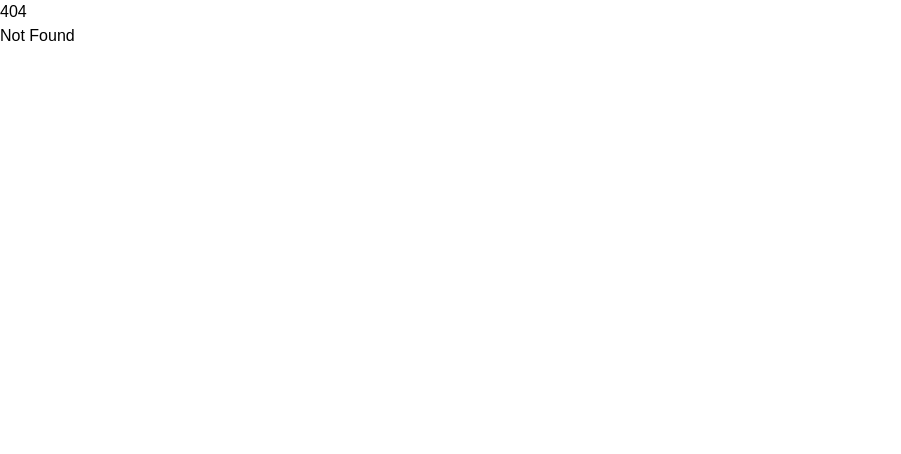
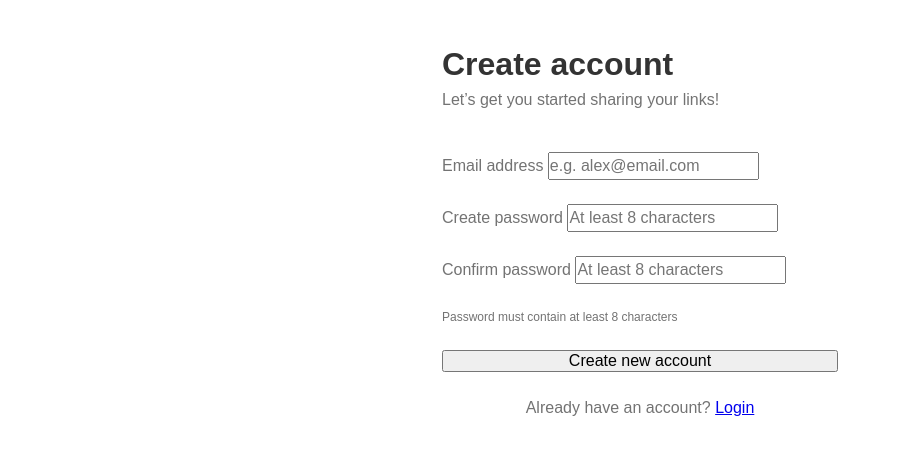
Before and after one commit to bartektricks/link-sharing-sveltekit, a SvelteKit app: page /register in a window 1280 px wide. Before the commit this address had no page. Shown: the top 454 px of the page, without its empty margins (0-901 px from the left). Built offline with nearby package versions, Linux system fonts and the light colour scheme.

Commit message:
feat: add auth view

```diff
--- /dev/null
+++ b/src/routes/(app)/+page.svelte
@@ -0,0 +1 @@
+Homepage
--- /dev/null
+++ b/src/routes/(auth)/AuthForm.svelte
@@ -0,0 +1,59 @@
+<script context="module" lang="ts">
+	import type { HTMLInputAttributes } from 'svelte/elements';
+
+	export type Field = {
+		label: string;
+	} & HTMLInputAttributes;
+</script>
+
+<script lang="ts">
+	export let title: string;
+	export let subtitle: string;
+	export let fields: Field[];
+	export let submitText: string;
+</script>
+
+<section class="auth-form">
+	<header>
+		<h1 class="heading-m">{title}</h1>
+		<p class="body-m">{subtitle}</p>
+	</header>
+
+	<form>
+		{#each fields as { label, ...field } (field.name)}
+			<label>
+				<span>{label}</span>
+				<input {...field} />
+			</label>
+		{/each}
+		<slot name="additional-fields" />
+		<input type="button" value={submitText} />
+	</form>
+
+	<footer>
+		<slot name="footer" />
+	</footer>
+</section>
+
+<style>
+	.auth-form {
+		max-width: 47.6rem;
+		margin-inline: auto;
+		padding: 4rem;
+	}
+
+	header {
+		margin-bottom: 4rem;
+	}
+
+	form {
+		display: flex;
+		flex-direction: column;
+		gap: 2.4rem;
+	}
+
+	footer {
+		margin-top: 2.4rem;
+		text-align: center;
+	}
+</style>
--- /dev/null
+++ b/src/routes/(auth)/register/+page.svelte
@@ -0,0 +1,39 @@
+<script lang="ts">
+	import AuthForm, { type Field } from '../AuthForm.svelte';
+
+	const fields = [
+		{
+			label: 'Email address',
+			name: 'email',
+			type: 'email',
+			placeholder: 'e.g. alex@email.com',
+			required: true,
+		},
+		{
+			label: 'Create password',
+			name: 'password',
+			type: 'password',
+			placeholder: 'At least 8 characters',
+			required: true,
+		},
+		{
+			label: 'Confirm password',
+			name: 'confirmPassword',
+			type: 'password',
+			placeholder: 'At least 8 characters',
+			required: true,
+		},
+	] satisfies Field[];
+</script>
+
+<AuthForm
+	title="Create account"
+	subtitle="Let’s get you started sharing your links!"
+	submitText="Create new account"
+	{fields}
+>
+	<p class="body-s" slot="additional-fields">Password must contain at least 8 characters</p>
+	<svelte:fragment slot="footer">
+		<p>Already have an account? <a href="/login">Login</a></p>
+	</svelte:fragment>
+</AuthForm>
--- a/src/routes/+layout.svelte
+++ b/src/routes/+layout.svelte
@@ -2,8 +2,4 @@
 	import '../styles/styles.css';
 </script>
 
-<div class="app">
-	<main>
-		<slot />
-	</main>
-</div>
+<slot />
--- a/src/routes/+page.svelte
+++ /dev/null
@@ -1,6 +0,0 @@
-<svelte:head>
-	<title>Home</title>
-	<meta name="description" content="Svelte demo app" />
-</svelte:head>
-
-Hello world
--- a/src/styles/_fonts.css
+++ b/src/styles/_fonts.css
@@ -15,22 +15,27 @@
 html,
 body {
 	font-size: 1.6rem;
+	color: var(--grey);
 }
 
 .heading-m {
 	font-size: 3.2rem;
 	font-weight: 700;
+	color: var(--dark-grey);
 }
 
 .heading-s {
 	font-size: 1.6rem;
 	font-weight: 700;
+	color: var(--dark-grey);
 }
 
 .body-m {
 	font-size: 1.6rem;
+	color: var(--grey);
 }
 
 .body-s {
 	font-size: 1.2rem;
+	color: var(--grey);
 }
```
Also changed, not shown: src/routes/(auth)/login/+page.svelte (added, +31 -0 lines).
